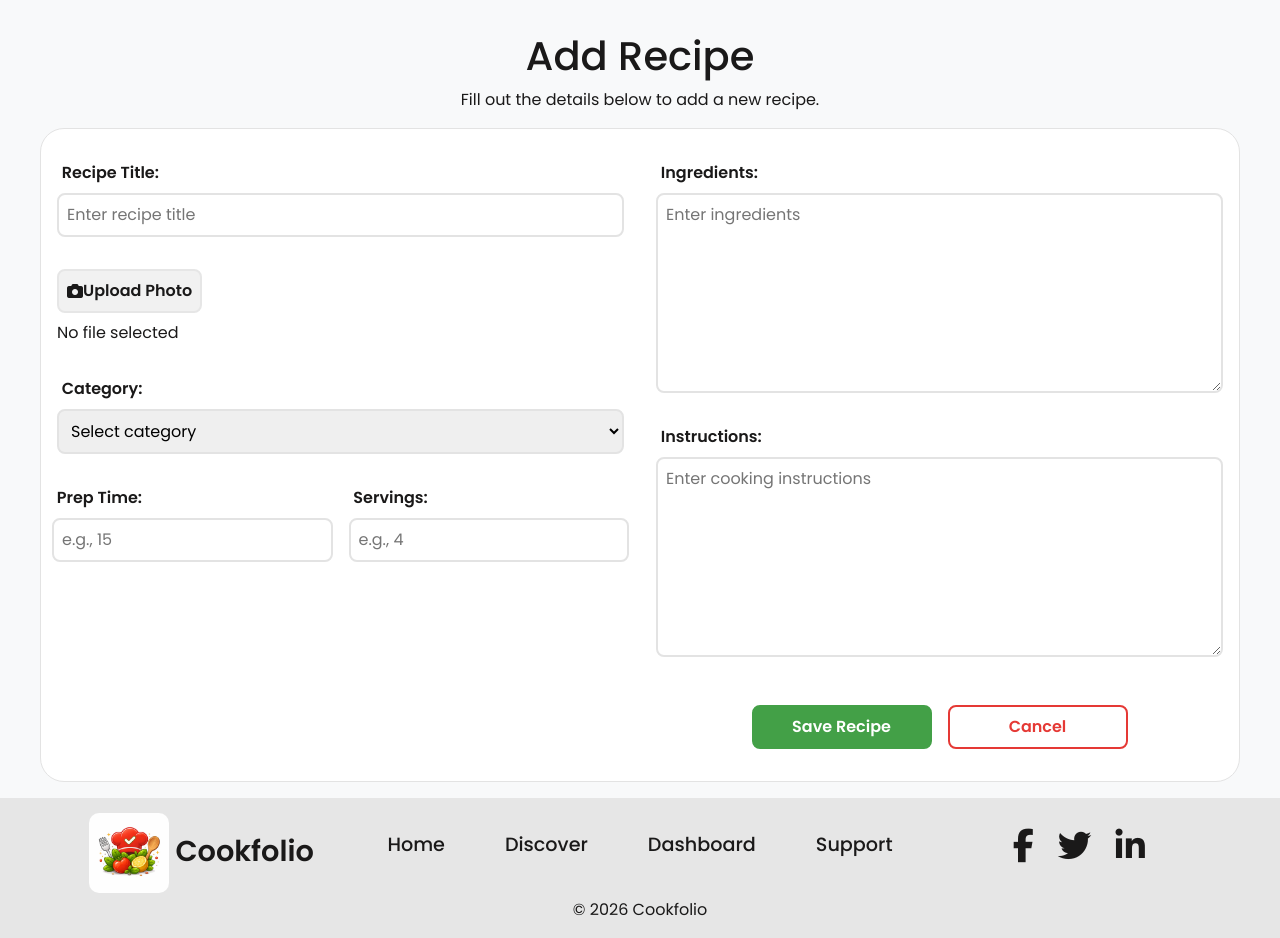
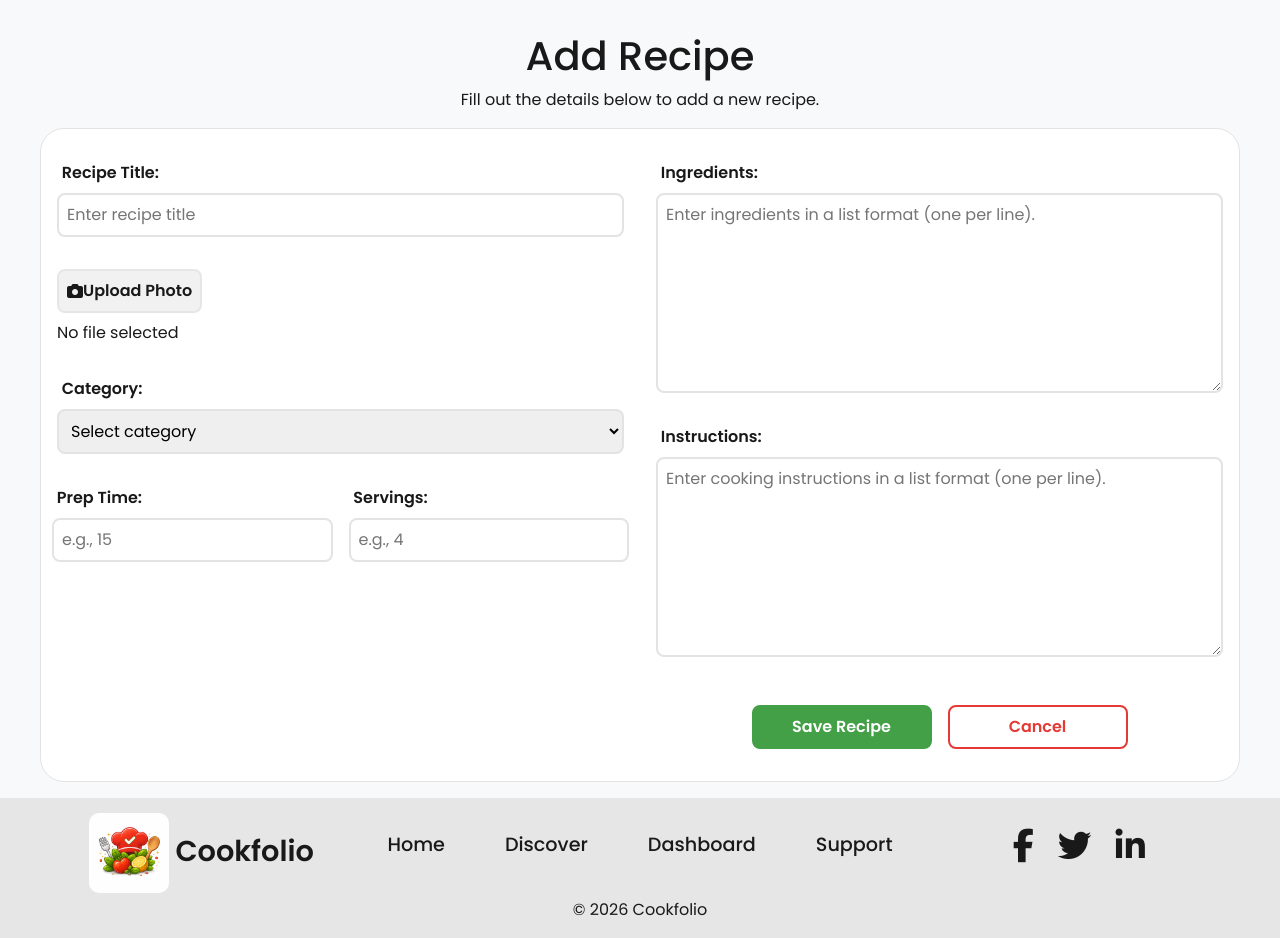
Before and after one commit to silviyahristova/cookfolio, a Flask app: page /add-recipe in a window 1280 px wide. Shown: the part 83-1021 px from the top of the page. Run offline with Flask 3, Linux system fonts and the light colour scheme; the visitor is signed in with stand-in values (Sample User, id 1); data that the repository does not hold is empty; some libraries are stand-ins or nearby versions.

Commit message:
fix: change the textarea placeholder in recipe form

```diff
--- a/app/templates/recipe_form.html
+++ b/app/templates/recipe_form.html
@@ -51,12 +51,12 @@
                     <div class="recipe-right">
                         <div class="form-group">
                             <label for="ingredients">Ingredients:</label>
-                            <textarea id="ingredients" name="ingredients" placeholder="Enter ingredients" required>{% if form_data %}{{ form_data.ingredients }}{% elif form_type == 'edit' %}{{ recipe.ingredients }}{% endif %}</textarea>
+                            <textarea id="ingredients" name="ingredients" placeholder="Enter ingredients in a list format (one per line)." required>{% if form_data %}{{ form_data.ingredients }}{% elif form_type == 'edit' %}{{ recipe.ingredients }}{% endif %}</textarea>
                         </div>
 
                         <div class="form-group">
                             <label for="instructions">Instructions:</label>
-                            <textarea id="instructions" name="instructions" placeholder="Enter cooking instructions" required>{% if form_data %}{{ form_data.instructions }}{% elif form_type == 'edit' %}{{ recipe.instructions }}{% endif %}</textarea>
+                            <textarea id="instructions" name="instructions" placeholder="Enter cooking instructions in a list format (one per line)." required>{% if form_data %}{{ form_data.instructions }}{% elif form_type == 'edit' %}{{ recipe.instructions }}{% endif %}</textarea>
                         </div>
 
                         <div class="form-actions">
```
